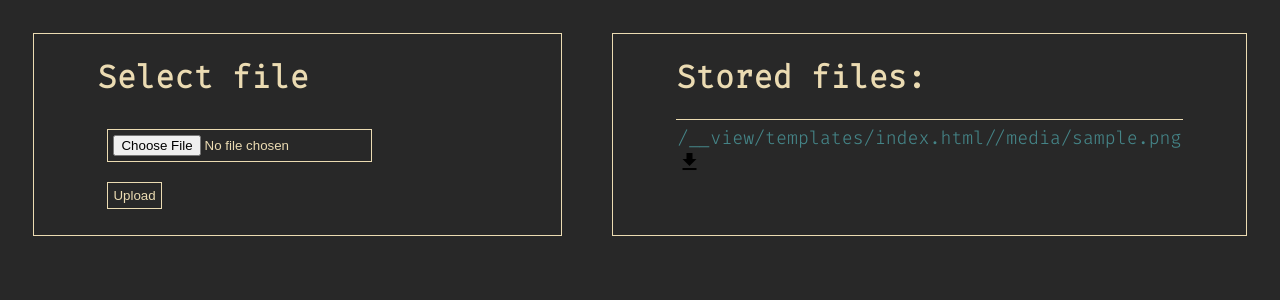
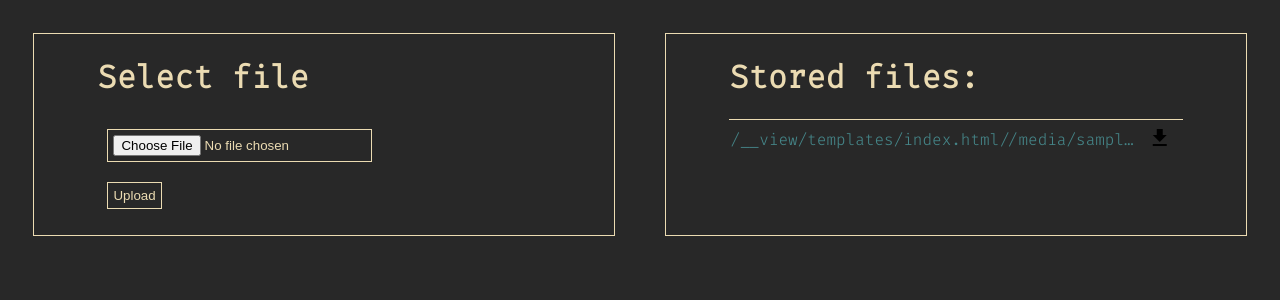
Before and after one commit to ChiefWakaWaka/FileServer, a Flask app: template templates/index.html in a window 1280 px wide. Shown: the top 300 px of the page. Run offline with Flask 2, Linux system fonts and the light colour scheme; the template is opened without the code that fills it: most values are stand-ins (such as "Sample title", 1, 10 or a date in 2020).

Commit message:
fixed text formatting on file display

```diff
--- a/static/main.css
+++ b/static/main.css
@@ -17,14 +17,6 @@
     text-align: left;
     padding: 1px 1px;
     margin: 5px 0%;
-}
-ul li a {
-    display: inline;
-    width: 100%;
-    overflow: hidden;
-    text-overflow: ellipsis;
-    text-decoration: none;
-    white-space: nowrap;
 }
 
 input {
@@ -59,14 +51,20 @@
 
 .filename {
     color: #458588;
-    font-size-adjust: 0.6;
+    display: inline-block;
+    width: 90%;
+    text-overflow: ellipsis;
+    white-space: nowrap;
+    overflow: hidden;
+    text-decoration: none;
+    word-break:break-all;
 }
 .filename:hover {
     color: #fff;
     background: #939393;
 }
 
-.download-link { color: black; }
+.download-link { color: black; text-align: left;}
 .download-link:hover { color: #458588; }
 .material-icons { font-size: 24px; }
 
```
